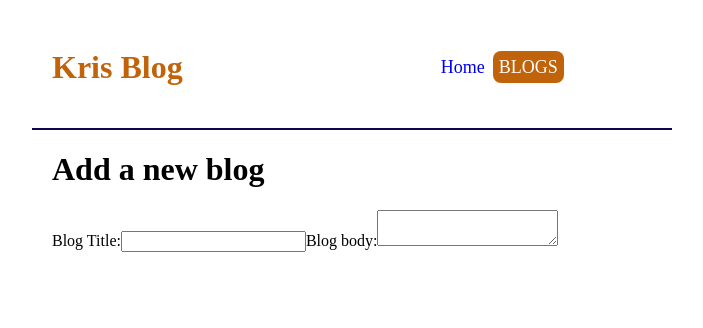
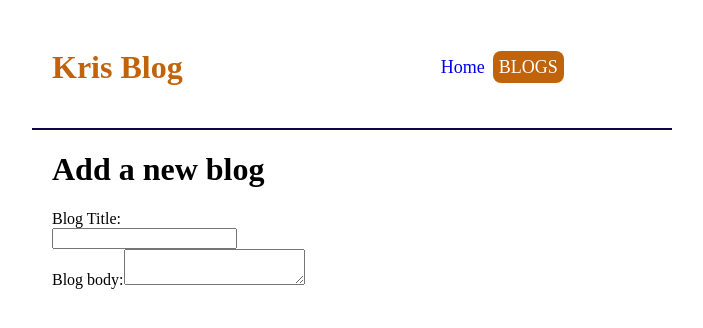
Before and after one commit to ernestkris6/web, a React (Create React App) app: page /create in a window 1280 px wide. Shown: the top 328 px of the page, without its empty margins (288-991 px from the left). Built offline with nearby package versions, Linux system fonts and the light colour scheme.

Commit message:
create css

```diff
--- a/src/Pages/Create.css
+++ b/src/Pages/Create.css
@@ -9,3 +9,10 @@
     /* padding: 20px;
     line-height: 15px; */
 }
+
+.form input{
+    display: block;
+    justify-content: center;
+    align-items: center;
+    text-align: center;
+}
--- a/src/Pages/Create.js
+++ b/src/Pages/Create.js
@@ -5,7 +5,7 @@ const Create = () => {
         <div className="create">
             <h1>Add a new blog</h1>
 
-            <form>
+            <form className='form'>
                 <label>Blog Title:</label>
                 <input
                 type='text'
```
